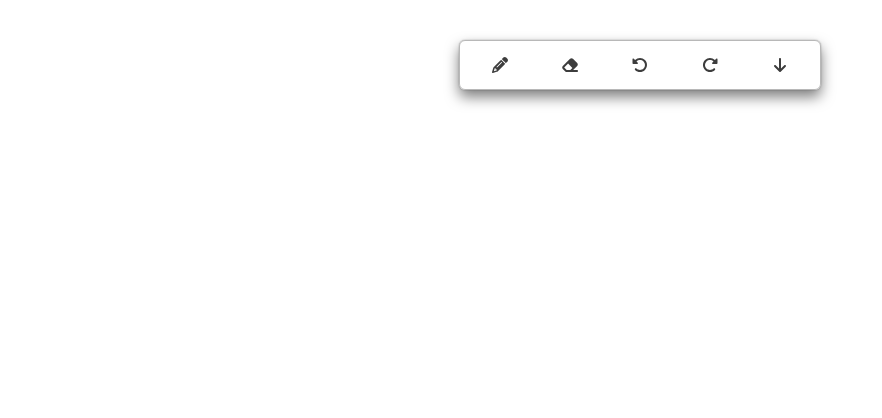
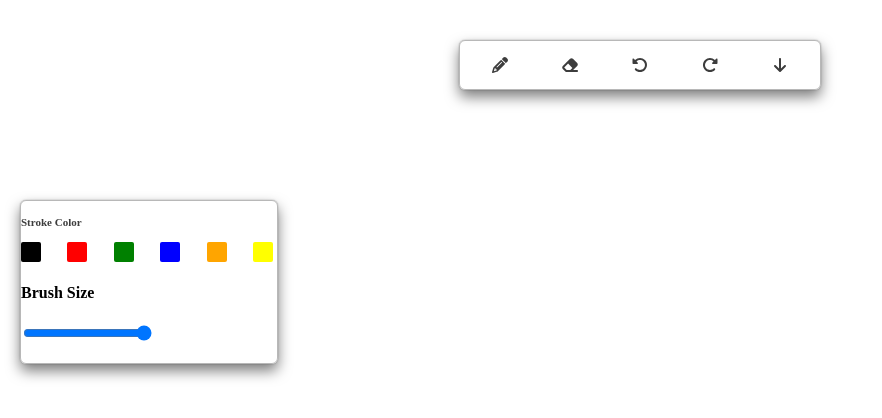
Before and after one commit to aniketpandey2912/drawing-tool, a Next.js app in the folder next-drawing-tool/: page / in a window 1280 px wide. Shown: the top 418 px of the page, without its empty margins (0-882 px from the left). Built offline with nearby package versions, Linux system fonts and the light colour scheme.

Commit message:
feat: added toolbox UI

```diff
--- /dev/null
+++ b/next-drawing-tool/src/components/toolbox/index.js
@@ -0,0 +1,51 @@
+import styles from "./index.module.css";
+
+import { COLORS } from "@/constants";
+
+export const ToolBox = () => {
+  const updateBrushSize = () => {};
+  return (
+    <div className={styles.toolBoxContainer}>
+      <div className={styles.toolItem}>
+        <h4 className={styles.toolText}>Stroke Color</h4>
+        <div className={styles.itemContainer}>
+          <div
+            className={styles.colorBox}
+            style={{ backgroundColor: COLORS.BLACK }}
+          ></div>
+
+          <div
+            className={styles.colorBox}
+            style={{ backgroundColor: COLORS.RED }}
+          ></div>
+
+          <div
+            className={styles.colorBox}
+            style={{ backgroundColor: COLORS.GREEN }}
+          ></div>
+
+          <div
+            className={styles.colorBox}
+            style={{ backgroundColor: COLORS.BLUE }}
+          ></div>
+
+          <div
+            className={styles.colorBox}
+            style={{ backgroundColor: COLORS.ORANGE }}
+          ></div>
+
+          <div
+            className={styles.colorBox}
+            style={{ backgroundColor: COLORS.YELLOW }}
+          ></div>
+        </div>
+      </div>
+      <div className={styles.toolItem}>
+        <h4>Brush Size</h4>
+        <div className={styles.toolText}>
+          <input type="range" min="1" max="10" onChange={updateBrushSize} />
+        </div>
+      </div>
+    </div>
+  );
+};
--- /dev/null
+++ b/next-drawing-tool/src/components/toolbox/index.module.css
@@ -0,0 +1,29 @@
+.toolBoxContainer {
+  @apply absolute top-1/4 left-5 w-64 rounded-md;
+  box-shadow: theme("colors.shadow1");
+  border: 1px solid theme("colors.border1");
+  background-color: theme("colors.backgound1");
+
+  .toolItem {
+    @apply mb-5;
+
+    .toolText {
+      font-size: 11px;
+      color: theme("colors.text1");
+    }
+
+    .itemContainer {
+      @apply flex justify-between mt-2;
+
+      .colorBox {
+        @apply h-5 w-5 mr-1 rounded-sm cursor-pointer;
+
+        &:hover,
+        &:active {
+          border: 1.5px solid theme("colors.border2");
+          box-shadow: theme("colors.shadow2");
+        }
+      }
+    }
+  }
+}
--- /dev/null
+++ b/next-drawing-tool/src/constants.js
@@ -0,0 +1,9 @@
+export const COLORS = {
+  BLACK: "black",
+  RED: "red",
+  GREEN: "green",
+  BLUE: "blue",
+  ORANGE: "orange",
+  YELLOW: "yellow",
+  WHITE: "white",
+};
--- a/next-drawing-tool/src/pages/index.js
+++ b/next-drawing-tool/src/pages/index.js
@@ -1,9 +1,11 @@
 import { Menu } from "@/components/menus";
+import { ToolBox } from "@/components/toolbox";
 
 export default function Home() {
   return (
     <div>
       <Menu />
+      <ToolBox />
     </div>
   );
 }
```
Also changed, not shown: 2 other files (tests, documents, lock files or other folders).
